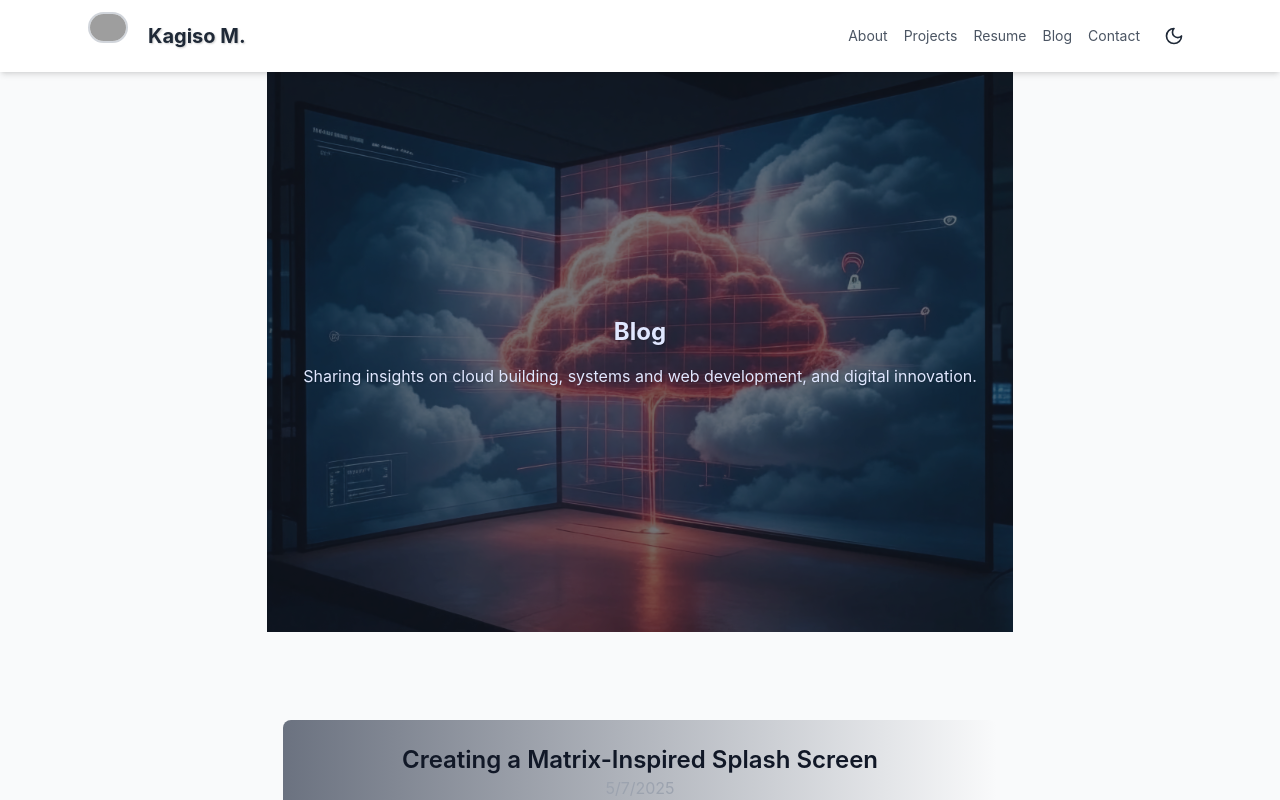
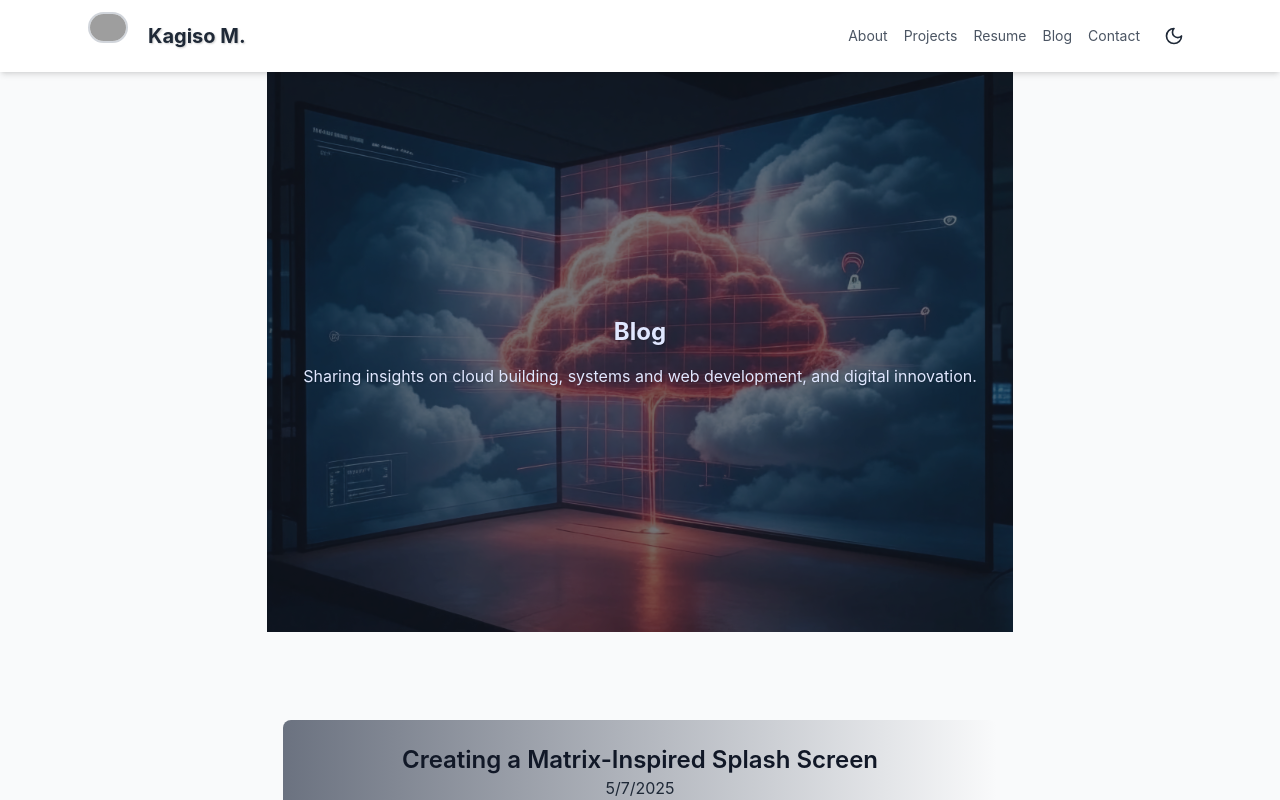
Before and after one commit to MrSpecks/MrSpecks-, a Next.js app in the folder portfolio/: page /blog/Blog in a window 1280 px wide. Both pictures are taken after a click on the button "Skip". Shown: the top 800 px of the page. Built offline with nearby package versions, Linux system fonts and the light colour scheme; grey boxes are pictures that could not be loaded.

Commit message:
Update Blog.tsx

```diff
--- a/portfolio/pages/blog/Blog.tsx
+++ b/portfolio/pages/blog/Blog.tsx
@@ -78,7 +78,7 @@ export default function Blog({ allPostsData }: BlogProps) {
                   <div className="p-6 bg-gradient-to-r from-gray-500 to-transparent dark:from-blue-900/20
                  rounded-lg hover:bg-blue-600 transition focus:ring-2 focus:ring-blue-500 outline-none">
                     <h2 className="text-2xl font-semibold">{title}</h2>
-                    <p className="text-gray-400">{new Date(date).toLocaleDateString()}</p>
+                    <p className="text-gray-800 dark:text-gray-400">{new Date(date).toLocaleDateString()}</p>
                   </div>
                 </Link>
               </motion.div>
```
